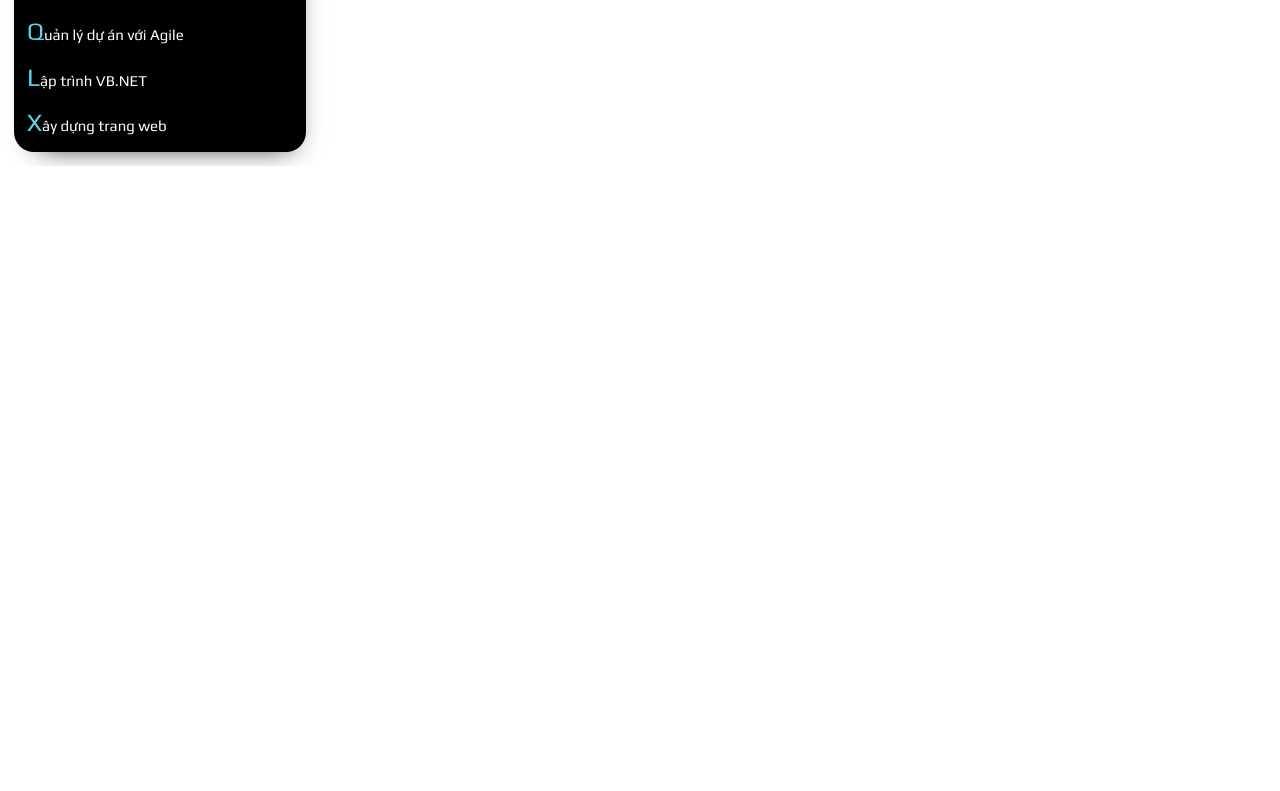
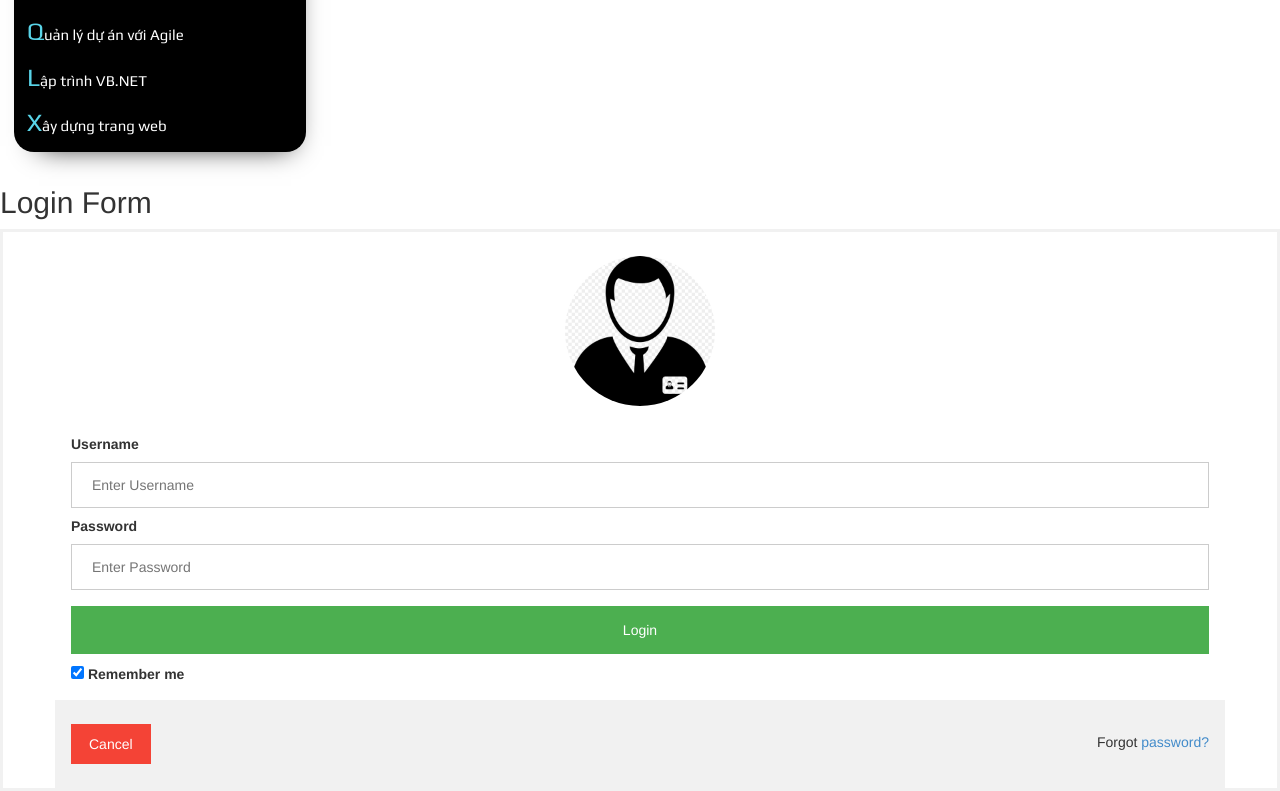
Before and after one commit to chinhhi102/Bootstrap_AngularJS_Assignment, an Angular app in the folder Online-Training/: page /dangnhap in a window 1280 px wide. Shown: the part 1148-1939 px from the top of the page. Before the commit the page ends 1314 px from the top, so only its background shows below. Built offline with nearby package versions, Linux system fonts and the light colour scheme.

Commit message:
update form login

```diff
--- a/Online-Training/src/app/View/Manager_User/login/login.component.css
+++ b/Online-Training/src/app/View/Manager_User/login/login.component.css
@@ -0,0 +1,61 @@
+body {font-family: Arial, Helvetica, sans-serif;}
+form {border: 3px solid #f1f1f1;}
+
+input[type=text], input[type=password] {
+  width: 100%;
+  padding: 12px 20px;
+  margin: 8px 0;
+  display: inline-block;
+  border: 1px solid #ccc;
+  box-sizing: border-box;
+}
+
+button {
+  background-color: #4CAF50;
+  color: white;
+  padding: 14px 20px;
+  margin: 8px 0;
+  border: none;
+  cursor: pointer;
+  width: 100%;
+}
+
+button:hover {
+  opacity: 0.8;
+}
+
+.cancelbtn {
+  width: auto;
+  padding: 10px 18px;
+  background-color: #f44336;
+}
+
+.imgcontainer {
+  text-align: center;
+  margin: 24px 0 12px 0;
+}
+
+img.avatar {
+  width: 40%;
+  border-radius: 50%;
+}
+
+.container {
+  padding: 16px;
+}
+
+span.psw {
+  float: right;
+  padding-top: 16px;
+}
+
+/* Change styles for span and cancel button on extra small screens */
+@media screen and (max-width: 300px) {
+  span.psw {
+     display: block;
+     float: none;
+  }
+  .cancelbtn {
+     width: 100%;
+  }
+}
--- a/Online-Training/src/app/View/Manager_User/login/login.component.html
+++ b/Online-Training/src/app/View/Manager_User/login/login.component.html
@@ -1 +1,25 @@
-<p>login works!</p>
+<h2>Login Form</h2>
+
+<form action="/action_page.php">
+  <div class="imgcontainer">
+    <img src="/assets/images/team/hinhlogin.jpg" alt="Avatar" class="avatar" style="width: 150px">
+  </div>
+
+  <div class="container">
+    <label for="uname"><b>Username</b></label>
+    <input type="text" placeholder="Enter Username" name="uname" required>
+
+    <label for="psw"><b>Password</b></label>
+    <input type="password" placeholder="Enter Password" name="psw" required>
+
+    <button type="submit">Login</button>
+    <label>
+      <input type="checkbox" checked="checked" name="remember"> Remember me
+    </label>
+  </div>
+
+  <div class="container" style="background-color:#f1f1f1">
+    <button type="button" class="cancelbtn">Cancel</button>
+    <span class="psw">Forgot <a href="#">password?</a></span>
+  </div>
+</form>
```
Also changed, not shown: Online-Training/src/assets/images/team/hinhlogin.jpg (added), 1 other file (tests, documents, lock files or other folders).
